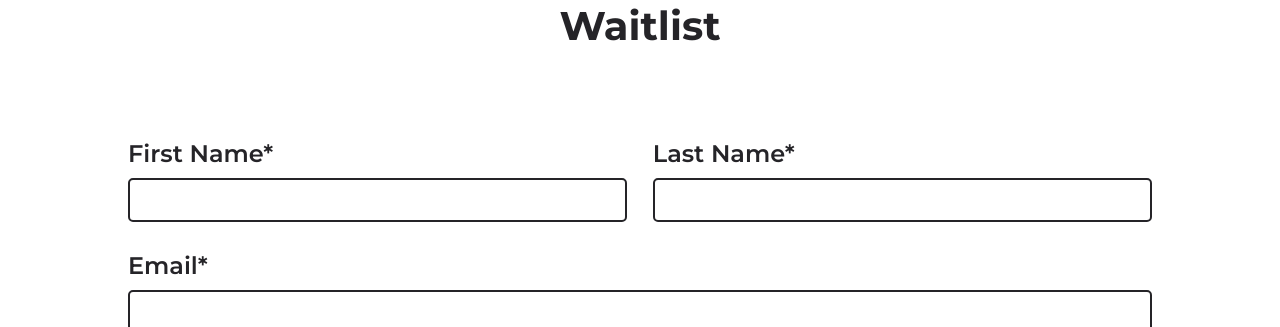
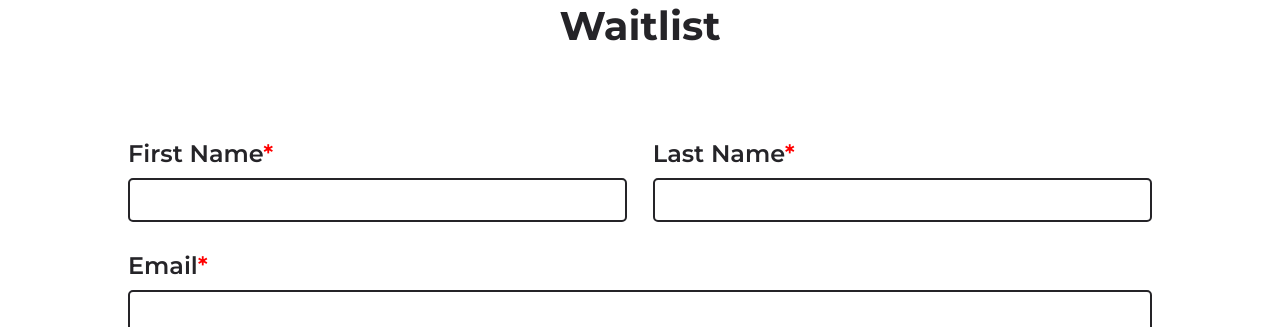
Before and after one commit to carlitos-206/web-ui-easySpeak, a React (Create React App) app: page / in a window 1280 px wide. Shown: the part 6660-6987 px from the top of the page. Built offline with nearby package versions, Linux system fonts and the light colour scheme; no server answers.

Commit message:
waitlist patch

```diff
--- a/src/components/global/components/waitlist/waitlist.css
+++ b/src/components/global/components/waitlist/waitlist.css
@@ -86,7 +86,9 @@
 .waitlist-button-submit:hover{
   cursor: pointer;
 }
-
+.waitlist-asterik{
+  color: red;
+}
 @media screen and (max-width: 650px) {
   .waitlist-button-submit{
     width: 100%;
--- a/src/components/global/components/waitlist/waitlist.jsx
+++ b/src/components/global/components/waitlist/waitlist.jsx
@@ -77,16 +77,16 @@ export default function Waitlist() {
           <form className="waitlist-content-form">
             <div className="waitlist-name-container">
               <div className="waitlist-fName-container fName">
-                <label className="waitlist-label fName-label" htmlFor="fName">First Name<span>*</span></label>
+                <label className="waitlist-label fName-label" htmlFor="fName">First Name<span className="waitlist-asterik">*</span></label>
                 <input className="waitlist-input fName-input" type="text" onChange={(e)=>{setFName(e.target.value)}} required/>
               </div>
               <div className="waitlist-lName-container lName">
-                <label className="waitlist-label lName-label" htmlFor="lName">Last Name<span>*</span></label>
+                <label className="waitlist-label lName-label" htmlFor="lName">Last Name<span className="waitlist-asterik">*</span></label>
                 <input className="waitlist-input lName-input" type="text" onChange={(e)=>{setLName(e.target.value)}} required/>
               </div>
             </div>
             <div className="waitlist-email-container ">
-              <label className="waitlist-label email-label" htmlFor="email">Email<span>*</span></label>
+              <label className="waitlist-label email-label" htmlFor="email">Email<span className="waitlist-asterik">*</span></label>
               <input className="waitlist-input email-input" type="email" onChange={(e)=>{setEmail(e.target.value)}} required/>
             </div>
             <div className="waitlist-comment-container">
```
